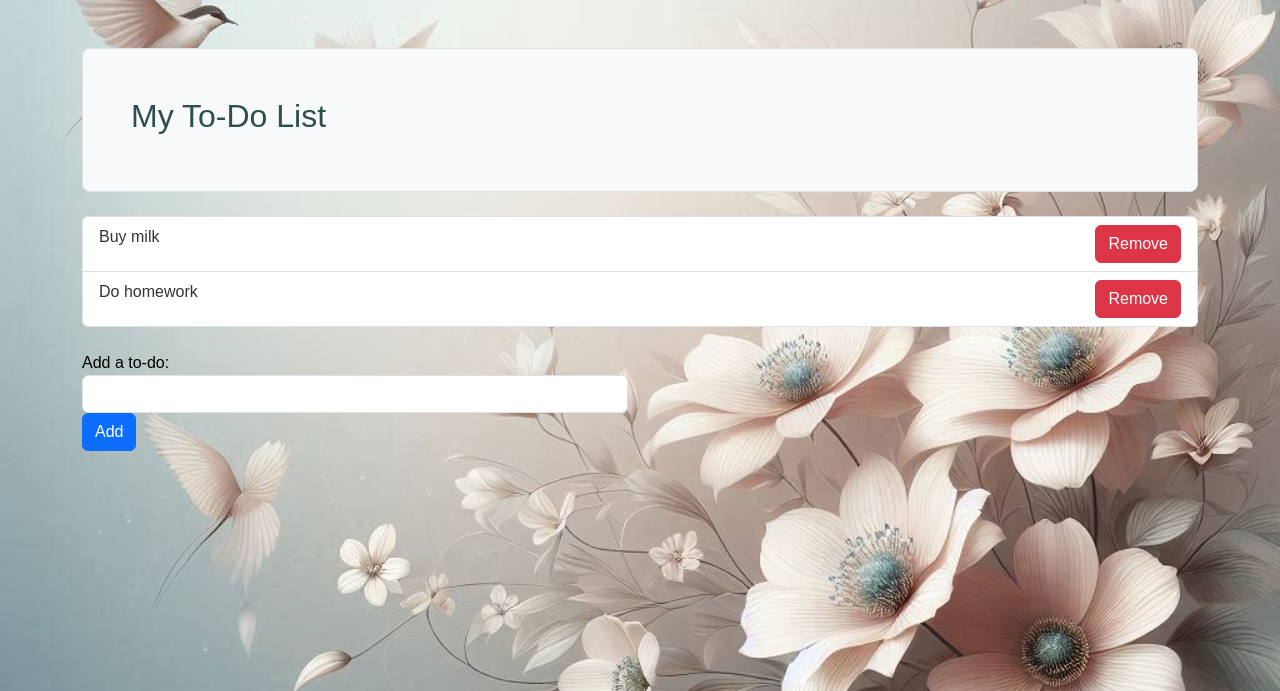
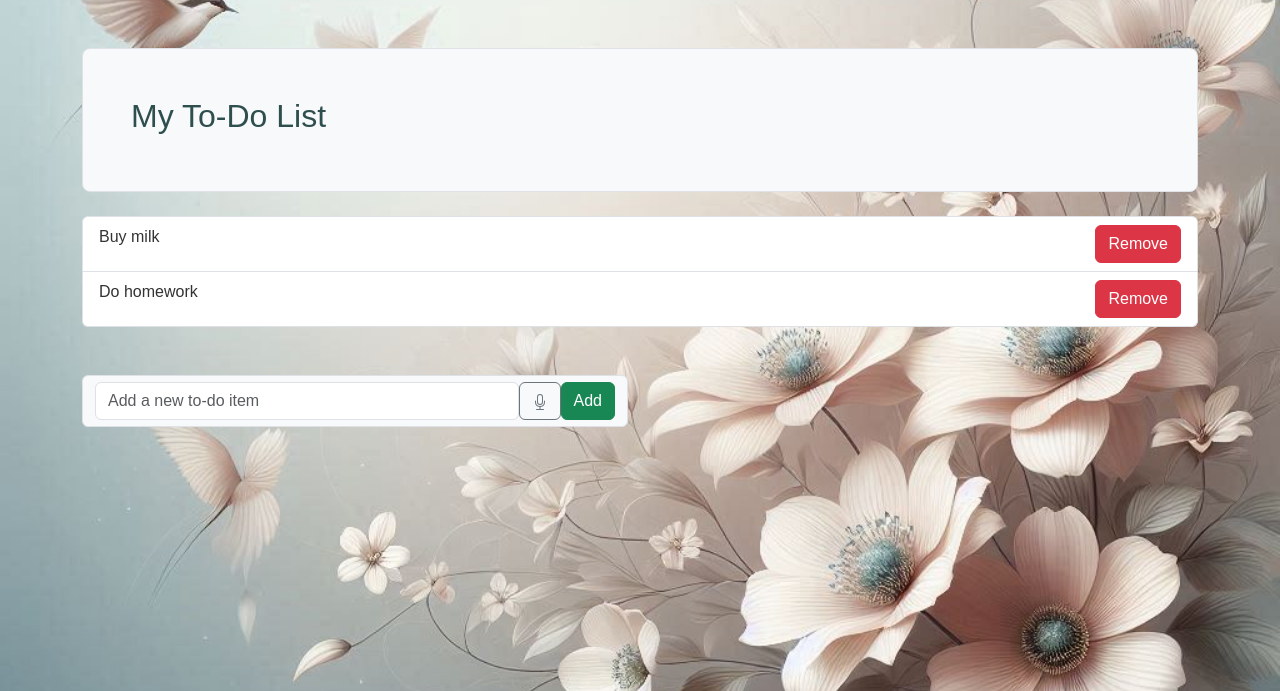
Before and after one commit to martina328/MyToDoApp, a Flask app: page / in a window 1280 px wide. Shown: the top 691 px of the page. Run offline with Flask 3, Linux system fonts and the light colour scheme.

Commit message:
Update Voice To Text

```diff
--- /dev/null
+++ b/static/js/app.js
@@ -0,0 +1,33 @@
+document.addEventListener("DOMContentLoaded", function() {
+    const nameInput = document.getElementById("todo");
+
+    //add javascript to support speech recognition for the todo input field
+    const SpeechRecognition = window.SpeechRecognition || window.webkitSpeechRecognition;
+    const recognition = new SpeechRecognition();
+    recognition.continuous = false;
+    recognition.lang = "en-US";
+    recognition.interimResults = false;
+
+    window.captureVoice = function() {
+        recognition.start();
+        nameInput.value = "Your microphone is activated, speak to record voice";
+    };
+
+    recognition.onresult = function(event) {
+        const transcript = event.results[0][0].transcript;
+        const recognizedText = transcript.endsWith('.') ? transcript.slice(0, -1) : transcript;
+        nameInput.value = recognizedText;
+    };
+
+    recognition.onspeechend = function() {
+        recognition.stop();
+    };
+
+    recognition.onnomatch = function(event) {
+        nameInput.value = "I didn't recognize that prompt.";
+    };
+
+    recognition.onerror = function(event) {
+        nameInput.value = "Error occurred in recognition: " + event.error;
+    };
+});
--- a/templates/index.html
+++ b/templates/index.html
@@ -5,6 +5,7 @@
     <link href="https://cdn.jsdelivr.net/npm/bootstrap@5.3.3/dist/css/bootstrap.min.css" rel="stylesheet" integrity="sha384-QWTKZyjpPEjISv5WaRU9OFeRpok6YctnYmDr5pNlyT2bRjXh0JMhjY6hW+ALEwIH" crossorigin="anonymous">
     <link rel="stylesheet" href="{{ url_for('static', filename='css/style.css') }}" />
     <link rel="icon" type="image/x-icon" href="{{ url_for('static', filename='images/favicon.ico') }}">
+    <script src="{{ url_for('static', filename='js/app.js') }}"></script>
 </head>
 <body>
     <br/>
@@ -36,10 +37,20 @@
             <div class="col-6">
                 <form action="/add" method="post" class="my-4">
                     <div class="form-group">
-                        <label for="todo">Add a to-do:</label>
-                        <input type="text" name="todo" class="form-control">
+                        <br />
                     </div>
-                    <button type="submit" class="btn btn-primary">Add</button>
+                    <span class="input-group-text">
+                        <input type="text" id="todo" name="todo" class="form-control" placeholder="Add a new to-do item">
+
+                        <button type="button" class="btn btn-outline-secondary" onclick="captureVoice()">
+                            <svg xmlns="http://www.w3.org/2000/svg" width="16" height="16" fill="currentColor"  class="bi bi-mic" viewBox="0 0 16 16">
+                                <path d="M3.5 6.5A.5.5 0 0 1 4 7v1a4 4 0 0 0 8 0V7a.5.5 0 0 1 1 0v1a5 5 0 0 1-4.5 4.975V15h3a.5.5 0 0 1 0 1h-7a.5.5 0 0 1 0-1h3v-2.025A5 5 0 0 1 3 8V7a.5.5 0 0 1 .5-.5"></path>
+                                <path d="M10 8a2 2 0 1 1-4 0V3a2 2 0 1 1 4 0zM8 0a3 3 0 0 0-3 3v5a3 3 0 0 0 6 0V3a3 3 0 0 0-3-3"></path>
+                            </svg>
+                            <span class="visually-hidden" title="Use Microphone"></span>
+                        </button>
+                        <button type="submit" class="btn btn-success">Add</button>
+                    </span>
                 </form>
             </div>
         </div>
```
Also changed, not shown: static/images/Designer.jpeg (renamed from images/Designer.jpeg), static/images/favicon.ico (renamed from images/favicon.ico), todos.db (added).
